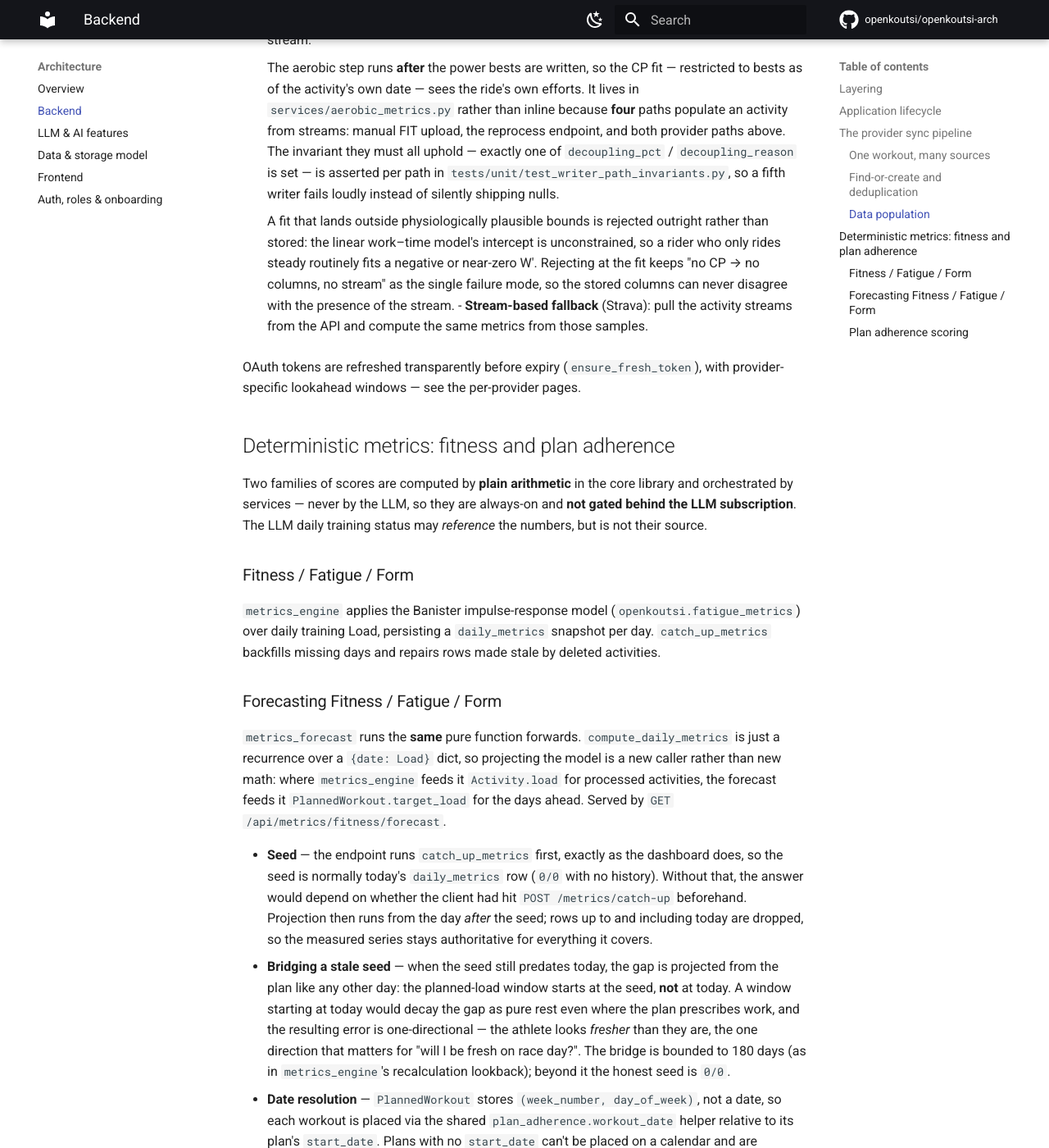
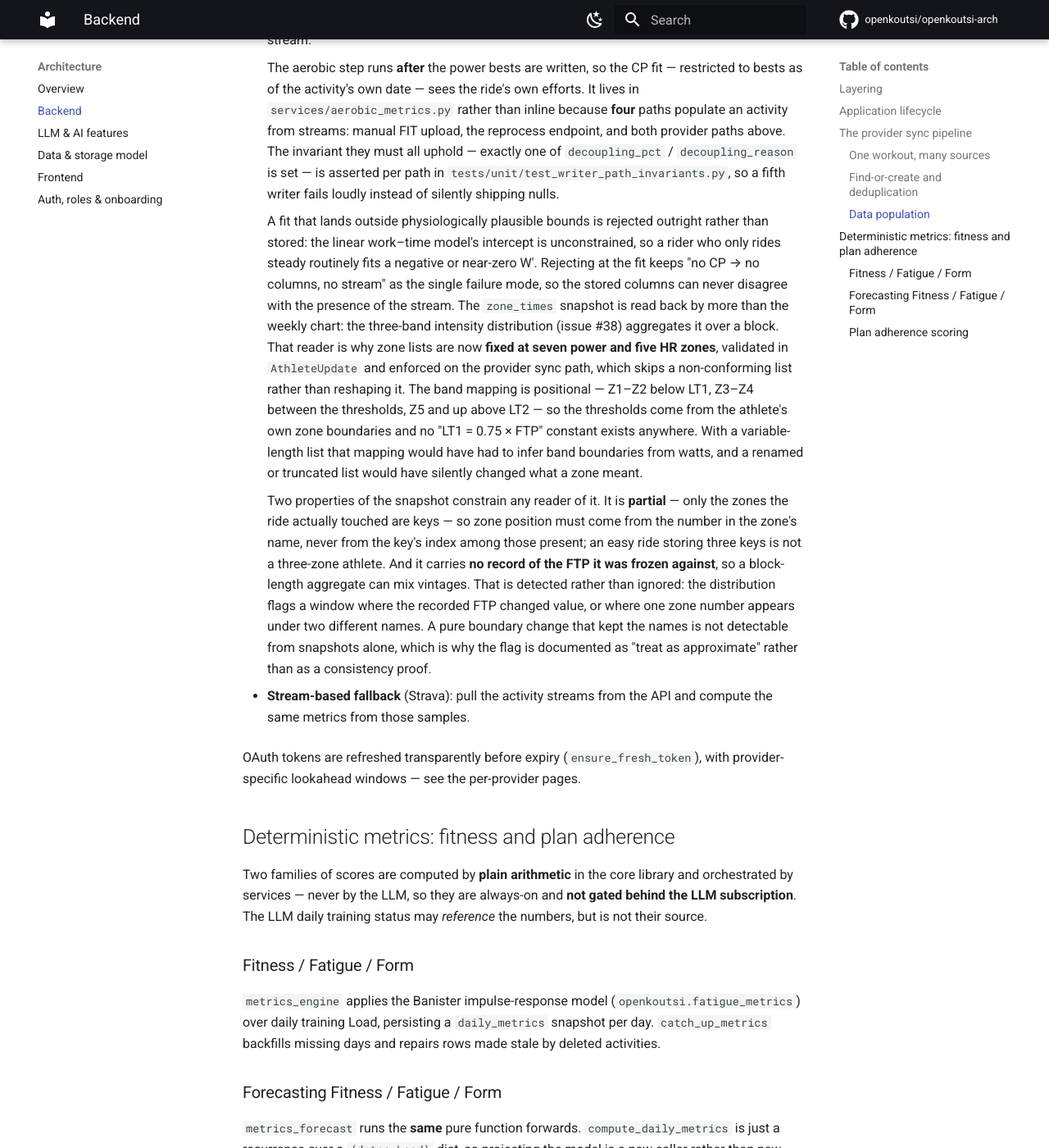
Before and after one commit to openkoutsi/openkoutsi-arch, an MkDocs documentation site: the page built from docs/architecture/backend.md, in a window 1280 px wide and 1400 px high, scrolled down 3889 px. Shown: the whole window at 82% size. Built offline with MkDocs 1.6.1 and Material for MkDocs 9.7.7, drawn with Linux system fonts in a browser that asks for light colours; comment, search, counter and statistics services are not loaded.

Commit message:
Document the intensity distribution and the fixed zone model (#38)
The three-band distribution is a second reader of the frozen zone_times
snapshot, and it constrains the snapshot's producers in ways worth writing
down rather than rediscovering.

Zone lists are now fixed at seven power and five HR zones. backend.md
records why: the band mapping is positional, so the thresholds fall out of
the athlete's own zone boundaries and no LT1-as-a-fraction-of-FTP constant
exists anywhere. A variable-length list would have forced boundary inference
from watts, and a renamed or truncated list would have silently changed what
a zone meant.

Two properties of the snapshot constrain any reader and are now stated in
both backend.md and data-model.md: it is partial, so zone position must come
from the zone's number and never from a key's index among those present; and
it records no FTP, so a block-length aggregate can mix vintages. The second
is detected rather than ignored, and the limits of that detection are
documented so the flag isn't mistaken for a consistency proof.

api/index.md notes the one place the endpoint departs from its siblings: an
unspecified window defaults to 84 days rather than all of history, because a
distribution over every ride ever recorded answers nothing.

Co-Authored-By: Claude Opus 5 <noreply@anthropic.com>
Claude-Session: https://claude.ai/code/session_01M5SU9AbFBr3EDWPamPJh6f

```diff
--- a/docs/architecture/backend.md
+++ b/docs/architecture/backend.md
@@ -123,6 +123,26 @@ Once a source is attached, the pipeline fills in the activity:
     steady routinely fits a negative or near-zero W'. Rejecting at the fit keeps "no CP → no
     columns, no stream" as the single failure mode, so the stored columns can never disagree
     with the presence of the stream.
+    The `zone_times` snapshot is read back by more than the weekly chart: the three-band
+    intensity distribution (issue #38) aggregates it over a block. That reader is why zone
+    lists are now **fixed at seven power and five HR zones**, validated in `AthleteUpdate`
+    and enforced on the provider sync path, which skips a non-conforming list rather than
+    reshaping it. The band mapping is positional — Z1–Z2 below LT1, Z3–Z4 between the
+    thresholds, Z5 and up above LT2 — so the thresholds come from the athlete's own zone
+    boundaries and no "LT1 = 0.75 × FTP" constant exists anywhere. With a variable-length
+    list that mapping would have had to infer band boundaries from watts, and a renamed or
+    truncated list would have silently changed what a zone meant.
+
+    Two properties of the snapshot constrain any reader of it. It is **partial** — only the
+    zones the ride actually touched are keys — so zone position must come from the number in
+    the zone's name, never from the key's index among those present; an easy ride storing
+    three keys is not a three-zone athlete. And it carries **no record of the FTP it was
+    frozen against**, so a block-length aggregate can mix vintages. That is detected rather
+    than ignored: the distribution flags a window where the recorded FTP changed value, or
+    where one zone number appears under two different names. A pure boundary change that kept
+    the names is not detectable from snapshots alone, which is why the flag is documented as
+    "treat as approximate" rather than as a consistency proof.
+
 - **Stream-based fallback** (Strava): pull the activity streams from the API and compute the
   same metrics from those samples.
 
```
Also changed, not shown: docs/api/index.md (+10 -0 lines), docs/architecture/data-model.md (+5 -1 lines).
